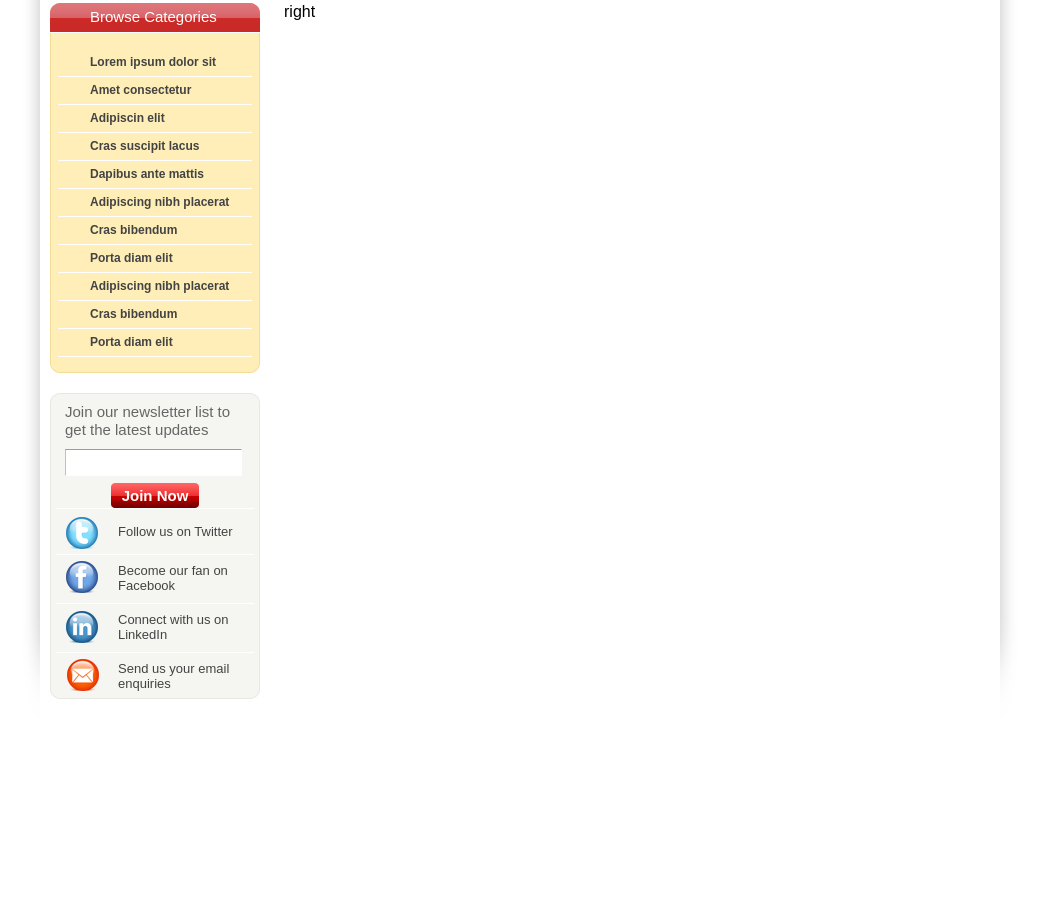
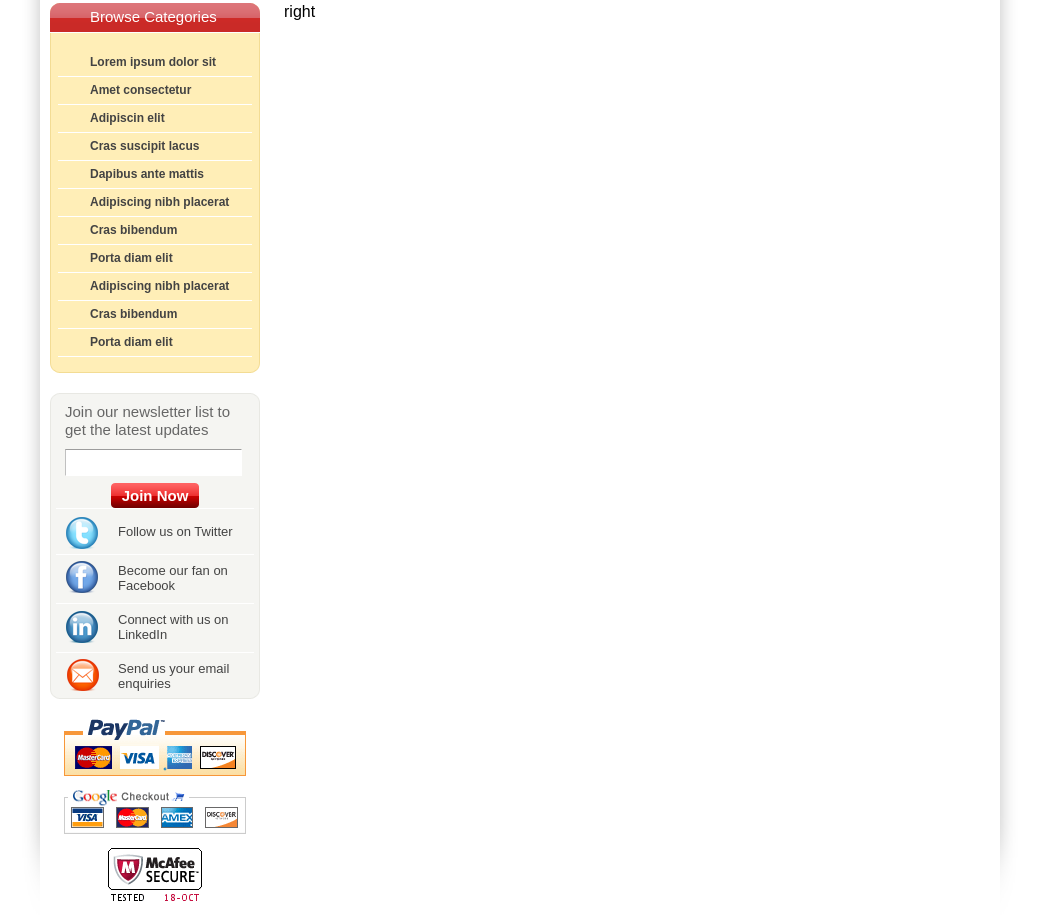
Before and after one commit to zafuhgf/HTMLTraining, a plain HTML site: page Electronic Commerce Website/index.html in a window 1280 px wide. Shown: the part 534-1449 px from the top of the page, without its empty margins (120-1159 px from the left). Before the commit the page ends 1253 px from the top, so only its background shows below. Drawn offline with Linux system fonts and the light colour scheme.

Commit message:
add payment
增加支付方式图片

```diff
--- a/Electronic Commerce Website/index.html
+++ b/Electronic Commerce Website/index.html
@@ -109,6 +109,12 @@
 								</div>
 							</div>
 						</div>
+						<!-- payment部分 -->
+						<div id="payment">
+							<a href="#"><img src="./images/paypal.gif" alt="paypal"></a>
+							<a href="#"><img src="./images/google_checkout.gif" alt="google_checkout"></a>
+							<a href="#"><img src="./images/mcafee.gif" alt="mcafee"></a>
+						</div>
 					</div>
 					<!-- 右侧wrap区域 -->
 					<div id="wrap">
--- a/Electronic Commerce Website/style/ec.css
+++ b/Electronic Commerce Website/style/ec.css
@@ -102,3 +102,6 @@ body{background: #fff url(../images/body_bg.png) repeat-x;}
 .module_list .space2{height: 40px; padding-top: 8px; }
 .module_list .space3{height: 40px; padding-top: 8px; }
 .module_list .space4{height: 38px; padding-top: 8px; }
+/*payment*/
+#payment{text-align: center; }
+#payment a{display: block; margin-bottom: 10px;}
```
